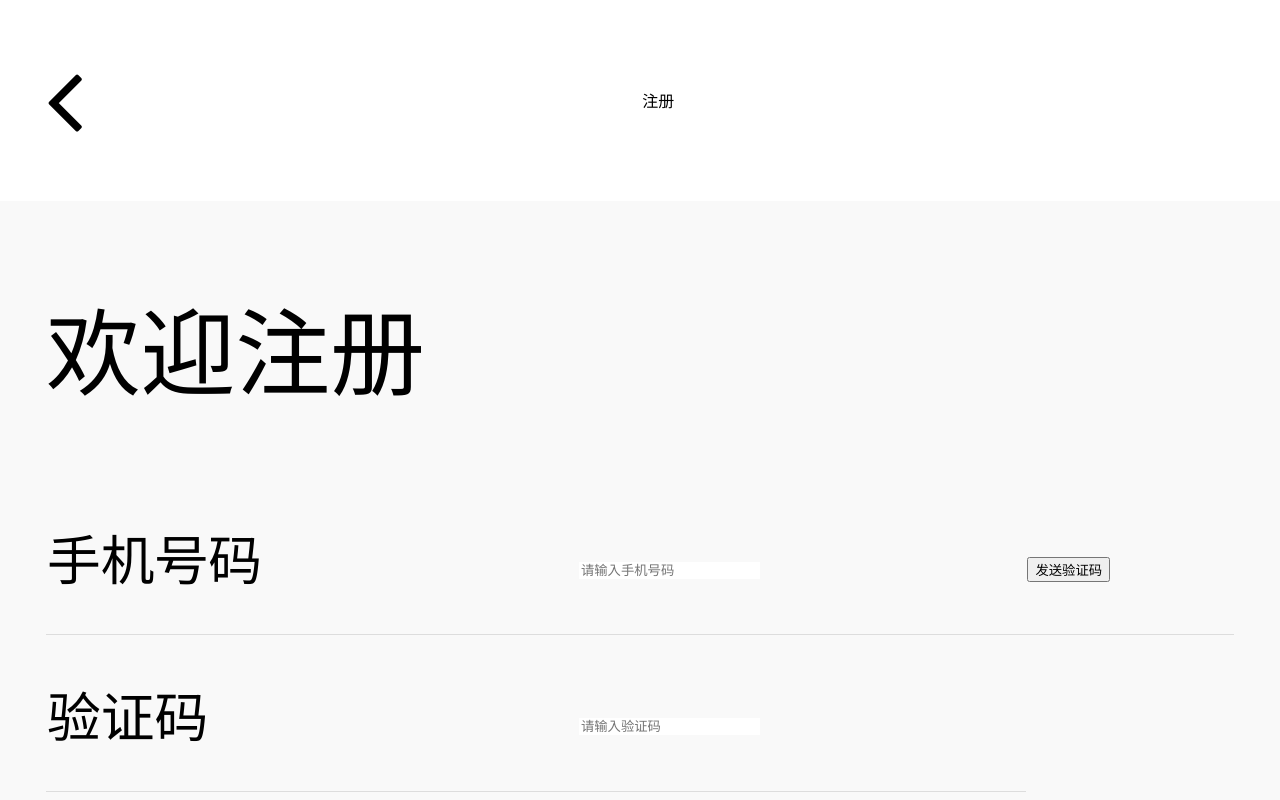
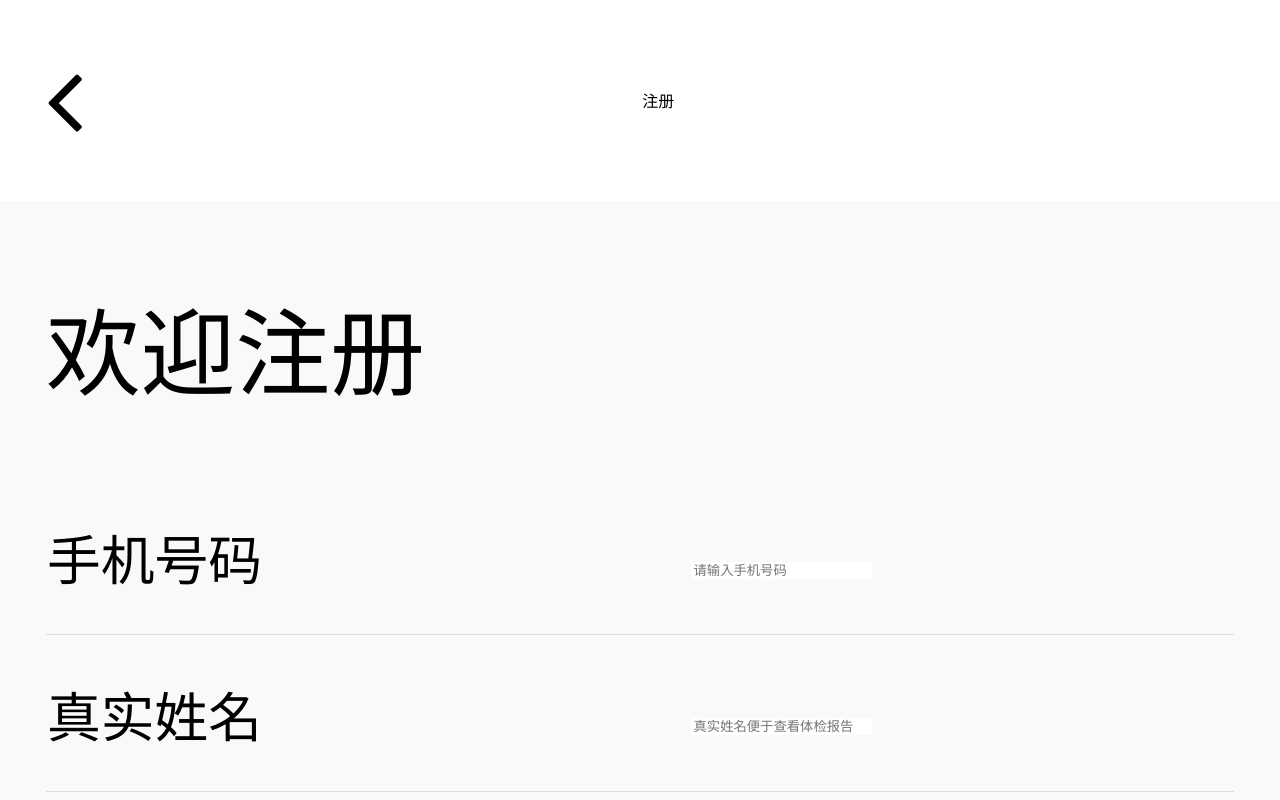
Before and after one commit to TRXCXS/PhysicalExaminationPatientSide, a Vue app in the folder frontend/: page /#/ in a window 1280 px wide. Both pictures are taken after a click on the element "注册". Shown: the top 800 px of the page. Built offline with nearby package versions, Linux system fonts and the light colour scheme.

Commit message:
删除病人段注册短信功能

```diff
--- a/frontend/src/views/Register.vue
+++ b/frontend/src/views/Register.vue
@@ -12,12 +12,12 @@
             <tr>
                 <td>手机号码</td>
                 <td><input type="text" v-model="users.userId" placeholder="请输入手机号码" @blur="isExists"></td>
-                <td><button>发送验证码</button></td>
+                <!-- <td><button>发送验证码</button></td> -->
             </tr>
-            <tr>
+            <!-- <tr>
                 <td>验证码</td>
                 <td><input type="text" v-model="users.code" placeholder="请输入验证码"></td>
-            </tr>
+            </tr> -->
             <tr>
                 <td>真实姓名</td>
                 <td><input type="text" v-model="users.realName" placeholder="真实姓名便于查看体检报告"></td>
```
